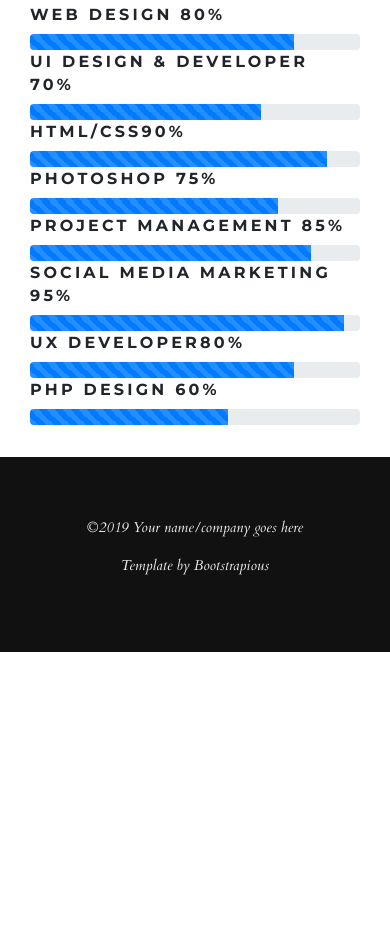
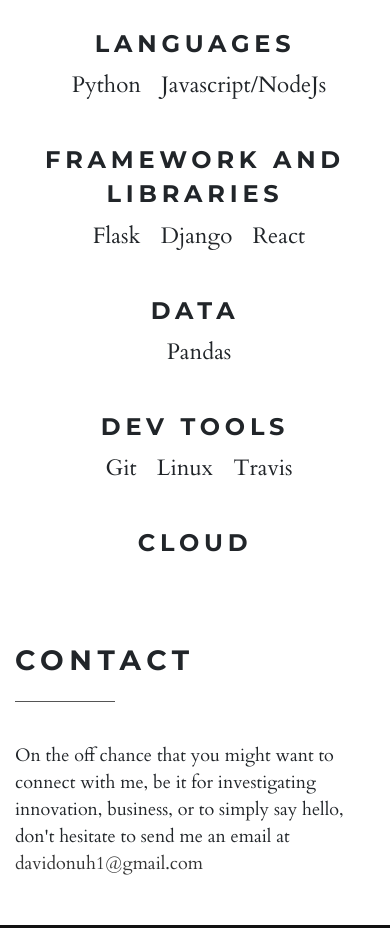
Before and after one commit to Iamdavidonuh/Iamdavidonuh.github.io, a plain HTML site: page index.html in a window 390 px wide. Shown: the part 4104-5032 px from the top of the page. Before the commit the page ends 4756 px from the top, so only its background shows below. Drawn offline with nearby package versions, Linux system fonts and the light colour scheme.

Commit message:
add skills and contact

```diff
--- a/css/custom.css
+++ b/css/custom.css
@@ -92,7 +92,9 @@
 	-ms-transform: scale(1.2);
 }
 
-
+.list-inline-item{
+    font-size: 1.4em;
+}
 
 /*--//slider-up-arrow--*/
 /*---- responsive-design -----*/
--- a/index.html
+++ b/index.html
@@ -156,57 +156,64 @@
         <!--skills-->
         <div id="skills" class="skills">
             <div class="container">
-                <h3 class="title">Skills</h3>
+                <h3 class="heading">Skills</h3>
                 <div class="skills-info">
-                    <div class="col-md-6 bar-grids">
-                        <h6>WEB DESIGN  <span> 80% </span></h6>
-                        <div class="progress">
-                            <div class="progress-bar progress-bar-striped active" style="width: 80%">
-                            </div>
-                        </div>
-                        <h6>UI DESIGN & DEVELOPER <span> 70% </span></h6>
-                        <div class="progress">
-                            <div class="progress-bar progress-bar-striped active" style="width: 70%">
-                            </div>
-                        </div>
-                        <h6>HTML/CSS<span>90% </span></h6>
-                        <div class="progress">
-                            <div class="progress-bar progress-bar-striped active" style="width: 90%">
-                            </div>
-                        </div>
-                        <h6>PHOTOSHOP <span> 75% </span></h6>
-                        <div class="progress">
-                            <div class="progress-bar progress-bar-striped active" style="width: 75%">
-                            </div>
-                        </div>
-                    </div>
-                    <div class="col-md-6 bar-grids">
-                        <h6>PROJECT MANAGEMENT <span> 85% </span></h6>
-                        <div class="progress">
-                            <div class="progress-bar progress-bar-striped active" style="width: 85%">
-                            </div>
-                        </div>
-                        <h6>SOCIAL MEDIA MARKETING<span> 95% </span></h6>
-                        <div class="progress">
-                            <div class="progress-bar progress-bar-striped active" style="width: 95%">
-                            </div>
-                        </div>
-                        <h6>UX DEVELOPER<span>80% </span></h6>
-                        <div class="progress">
-                            <div class="progress-bar progress-bar-striped active" style="width: 80%">
-                            </div>
-                        </div>
-                        <h6>PHP DESIGN<span> 60% </span></h6>
-                        <div class="progress">
-                            <div class="progress-bar progress-bar-striped active" style="width: 60%">
-                            </div>
-                        </div>
-                    </div>
-                    <div class="clearfix"> </div>
+                    <h4 class="text-center"> Languages</h4>
+                    <ul class="list-inline text-center">
+                        <li class="list-inline-item ml-2">Python</li>
+                        <li class="list-inline-item ml-2">Javascript/NodeJs</li>
+
+                    </ul>
+
+                    <br>
+                      <h4 class="text-center">Framework and Libraries</h4>
+                      <ul class="list-inline text-center">
+                        <li class="list-inline-item ml-2">Flask</li>
+                          <li class="list-inline-item ml-2">Django</li>
+                          <li class="list-inline-item ml-2">React</li>
+                      </ul>
+
+                      <br>
+                      <h4 class="text-center">Data</h4>
+                      <ul class="list-inline text-center">
+                        <li class="list-inline-item ml-2">Pandas</li>
+
+                      </ul>
+
+                      <br>
+                      <h4 class="text-center">Dev Tools</h4>
+                      <ul class="list-inline text-center">
+                        <li class="list-inline-item ml-2">Git</li>
+                        <li class="list-inline-item ml-2">Linux</li>
+                        <li class="list-inline-item ml-2">Travis</li>
+                      </ul>
+
+                      <br>
+                      <h4 class="text-center">Cloud</h4>
+                      <ul class="list-inline text-center">
+                        <!-- <li class="list-inline-item ml-2">Pandas</li> -->
+
+                      </ul>
+
+
                 </div>
             </div>
         </div>
         <!--  end skills -->
+
+        <div id="contact" class="education">
+                <div class="container">
+                    <h3 class="heading">Contact</h3>
+                    <div class="work-info">
+                        <p style="font-size: large;">
+                            On the off chance that you might want to connect with me, be it for investigating innovation, business, or to simply say hello,
+                            don't hesitate to send me an email at
+                            <a href="mailto:davidonuh1@gmail.com">davidonuh1@gmail.com</a>
+                        </p>
+                    </div>
+                </div>
+            </div>
+        </div>
             <!-- footer -->
             <footer style="background-color: #111;">
                 <div class="container">
```
